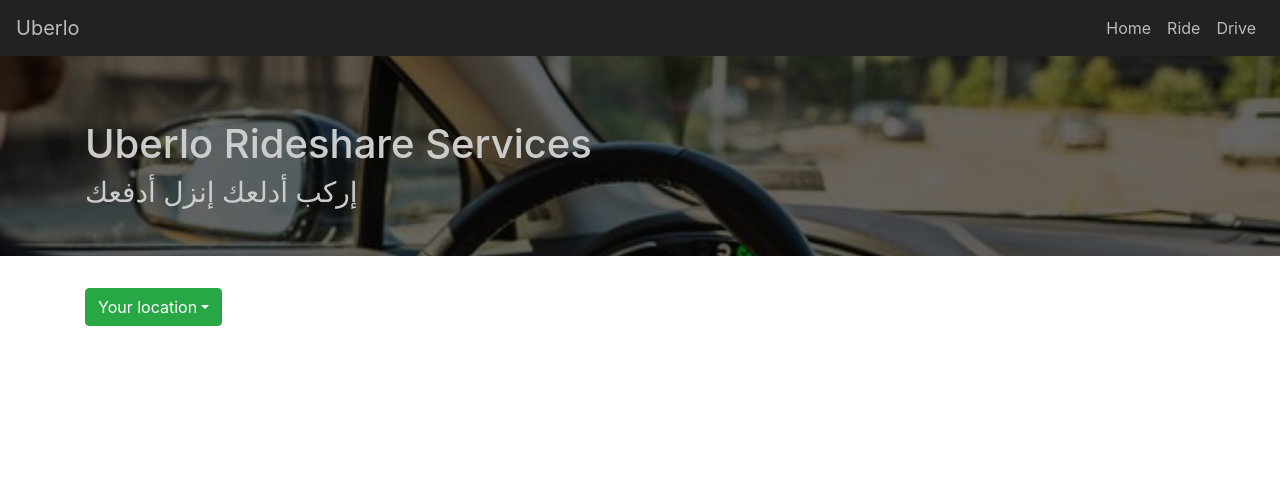
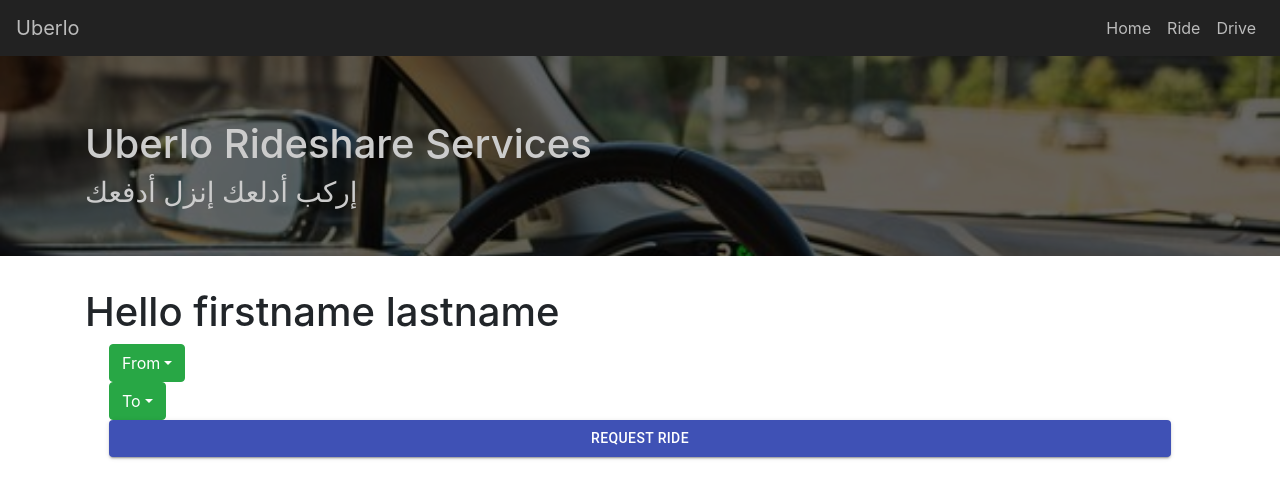
Before and after one commit to fadyelgawly/Uberlo, a React (Create React App) app in the folder frontend/: page /request/ride in a window 1280 px wide. Shown: the top 498 px of the page. Built offline with nearby package versions, Linux system fonts and the light colour scheme.

Commit message:
Request ride updated

```diff
--- a/frontend/src/RequestRide.js
+++ b/frontend/src/RequestRide.js
@@ -1,14 +1,29 @@
 import React , { Component } from 'react';
 import Dropdown from 'react-bootstrap/Dropdown';
+import Avatar from '@material-ui/core/Avatar';
+import Button from '@material-ui/core/Button';
+import CssBaseline from '@material-ui/core/CssBaseline';
+import TextField from '@material-ui/core/TextField';
+import Link from '@material-ui/core/Link';
+import Grid from '@material-ui/core/Grid';
+import LockOutlinedIcon from '@material-ui/icons/LockOutlined';
+import Typography from '@material-ui/core/Typography';
+import { makeStyles } from '@material-ui/core/styles';
+import Container from '@material-ui/core/Container';
 
 
 export class RequestRide extends Component {
     render(){
         return(
-
+    <div>
+        <h1>
+            Hello firstname lastname
+        </h1>
+        <Container>
+            <Grid>
             <Dropdown>
                     <Dropdown.Toggle variant="success" id="dropdown-basic">
-            Your location
+                        From
                     </Dropdown.Toggle>
                     <Dropdown.Menu>
                         <Dropdown.Item href="#/action-1">Masr El Gedida</Dropdown.Item>
@@ -16,7 +31,26 @@ export class RequestRide extends Component {
                         <Dropdown.Item href="#/action-3">Zamalek</Dropdown.Item>
                     </Dropdown.Menu>
                 </Dropdown>
-
+                <Dropdown>
+                    <Dropdown.Toggle variant="success" id="dropdown-basic">
+                        To
+                    </Dropdown.Toggle>
+                    <Dropdown.Menu>
+                        <Dropdown.Item href="#/action-1">Masr El Gedida</Dropdown.Item>
+                        <Dropdown.Item href="#/action-2">Tagamoa</Dropdown.Item>
+                        <Dropdown.Item href="#/action-3">Zamalek</Dropdown.Item>
+                    </Dropdown.Menu>
+                </Dropdown>
+                <Button
+                type="submit"
+                fullWidth
+                variant="contained"
+                color="primary">
+                Request Ride
+                </Button>
+            </Grid>
+        </Container>
+    </div>
         )
     }
 }
```
Also changed, not shown: frontend/src/rider/TripRequest.js (deleted, +0 -8 lines). Lines whose indentation alone changed are shown as unchanged.
